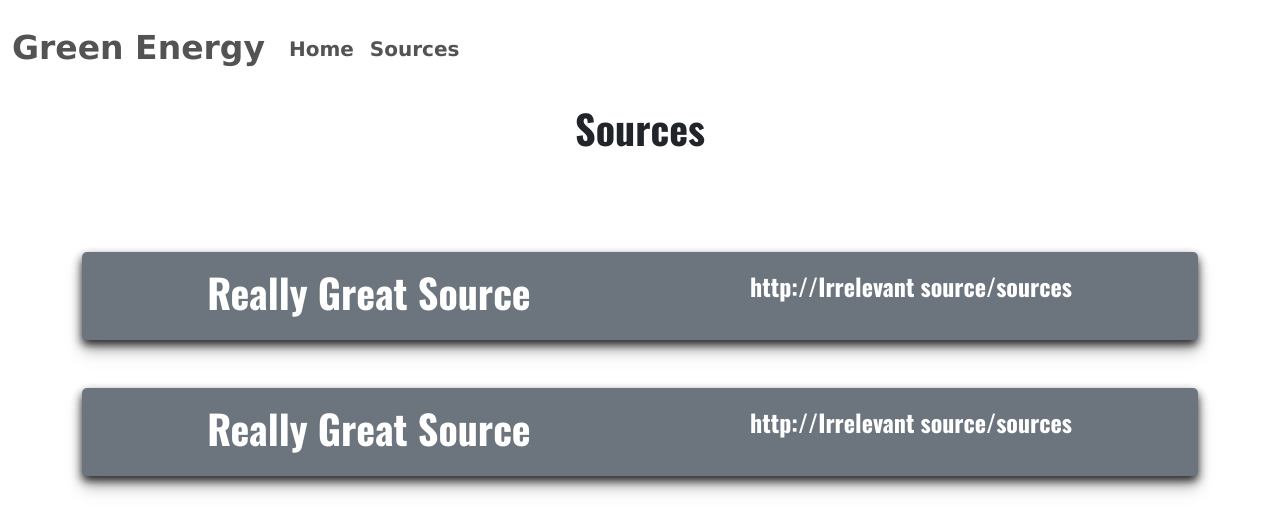
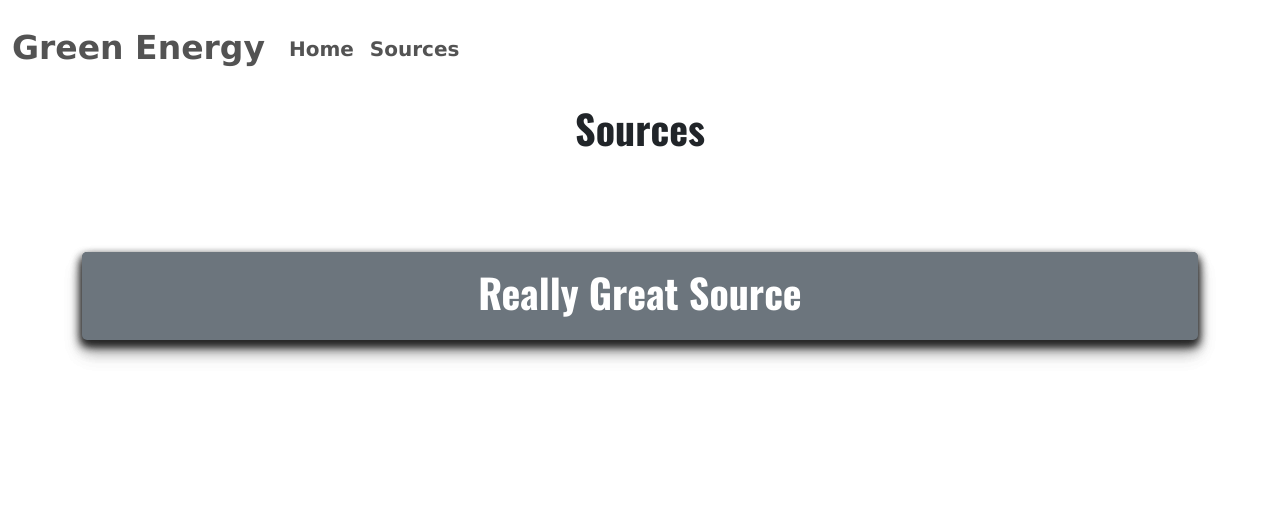
Before and after one commit to OwenMaddox/TSA-Website, a React (Create React App) app: page /sources in a window 1280 px wide. Shown: the top 532 px of the page. Built offline with nearby package versions, Linux system fonts and the light colour scheme.

Commit message:
source flippy
flip

```diff
--- /dev/null
+++ b/src/modules/SourceFlippy.css
@@ -0,0 +1,36 @@
+.flip-source {
+  perspective: 1000px;
+}
+
+.flip-source-inner {
+  position: relative;
+  width: 100%;
+  height: 100%;
+  text-align: center;
+  transition: transform 0.8s;
+  transform-style: preserve-3d;
+}
+
+.flip-source:hover .flip-source-inner {
+  transform: rotateX(180deg);
+}
+
+.flip-source-front,
+.flip-source-back {
+  position: absolute;
+  width: 100%;
+  height: 100%;
+  -webkit-backface-visibility: hidden;
+  backface-visibility: hidden;
+}
+
+.flip-source-back {
+  transform: rotateX(180deg);
+  background-color: #585a5c;
+}
+
+.filler {
+  width: 100%;
+  height: 100%;
+  padding: 5px;
+}
--- /dev/null
+++ b/src/modules/SourceFlippy.js
@@ -0,0 +1,36 @@
+import "./SourceFlippy.css";
+import { Link } from "react-router-dom";
+function SourceFlippy(props) {
+  return (
+    <div className="flip-source itemSpacing">
+      <div className="flip-source-inner">
+        <div className="flip-source-front">
+          <div className="shadow p-3 mb-5 SourceCard borderRadiusSm">
+            <div class="container text-center ">
+              <div class="row ">
+                <div class="col ">
+                  <h1 className="title  fs-1">{props.title}</h1>
+                </div>
+              </div>
+            </div>
+          </div>
+        </div>
+
+        <div className="flip-source-back shadow">
+          <Link to={props.link} className="cardtxt filler">
+            <div className="shadow p-3 mb-5 SourceCard borderRadiusSm">
+              <div class="container text-center ">
+                <div class="row ">
+                  <div class="col ">
+                    <h1 className="title  fs-1">{props.description}</h1>
+                  </div>
+                </div>
+              </div>
+            </div>
+          </Link>
+        </div>
+      </div>
+    </div>
+  );
+}
+export default SourceFlippy;
--- a/src/pages/Sources.js
+++ b/src/pages/Sources.js
@@ -1,4 +1,4 @@
-import SourceCard from "../modules/SourceCard";
+import SourceFlippy from "../modules/SourceFlippy";
 
 function Sources() {
   return (
@@ -11,14 +11,14 @@ function Sources() {
 
       <div class="container text-center itemSpacing ">
         <div class="oswaldfont text-white">
-          <SourceCard
+          <SourceFlippy
             title="Really Great Source"
             description="http://Irrelevant source/sources"
-          ></SourceCard>
-          <SourceCard
+          ></SourceFlippy>
+          <SourceFlippy
             title="Really Great Source"
             description="http://Irrelevant source/sources"
-          ></SourceCard>
+          ></SourceFlippy>
         </div>
       </div>
     </div>
```
